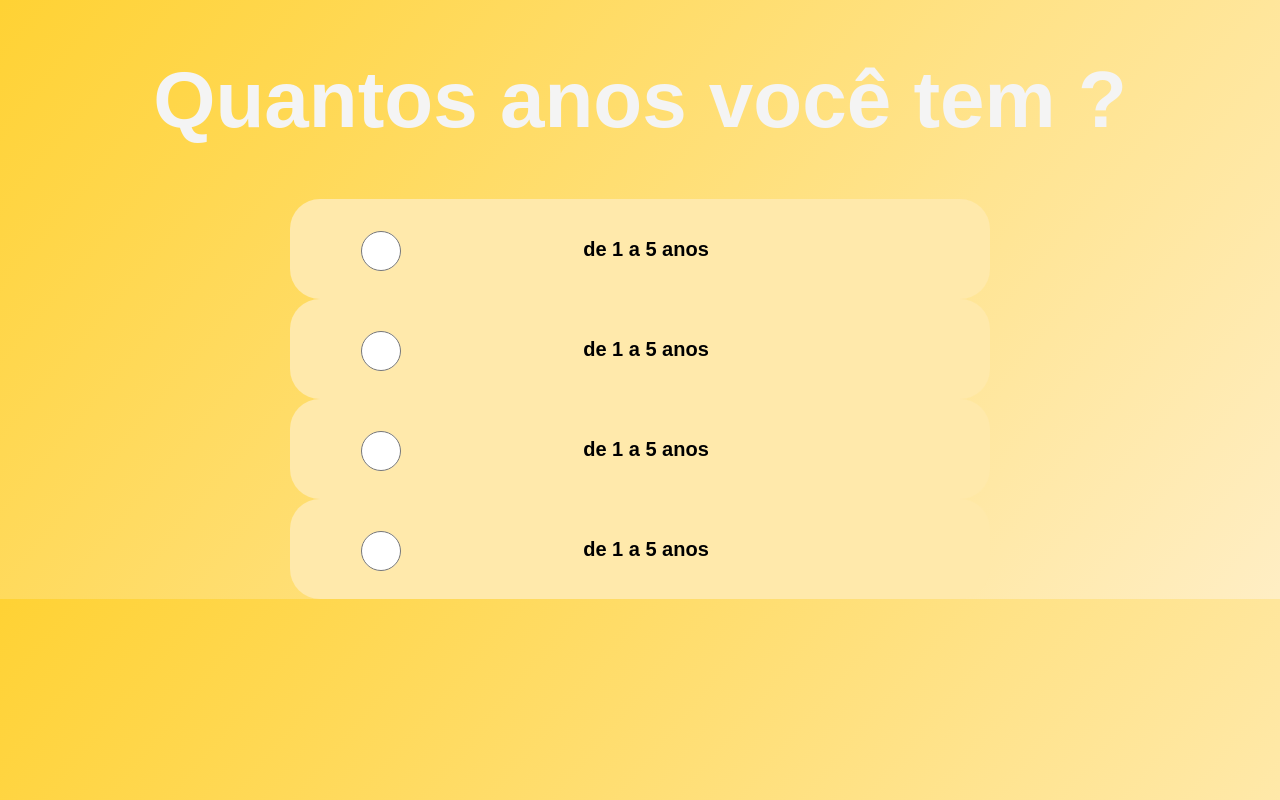
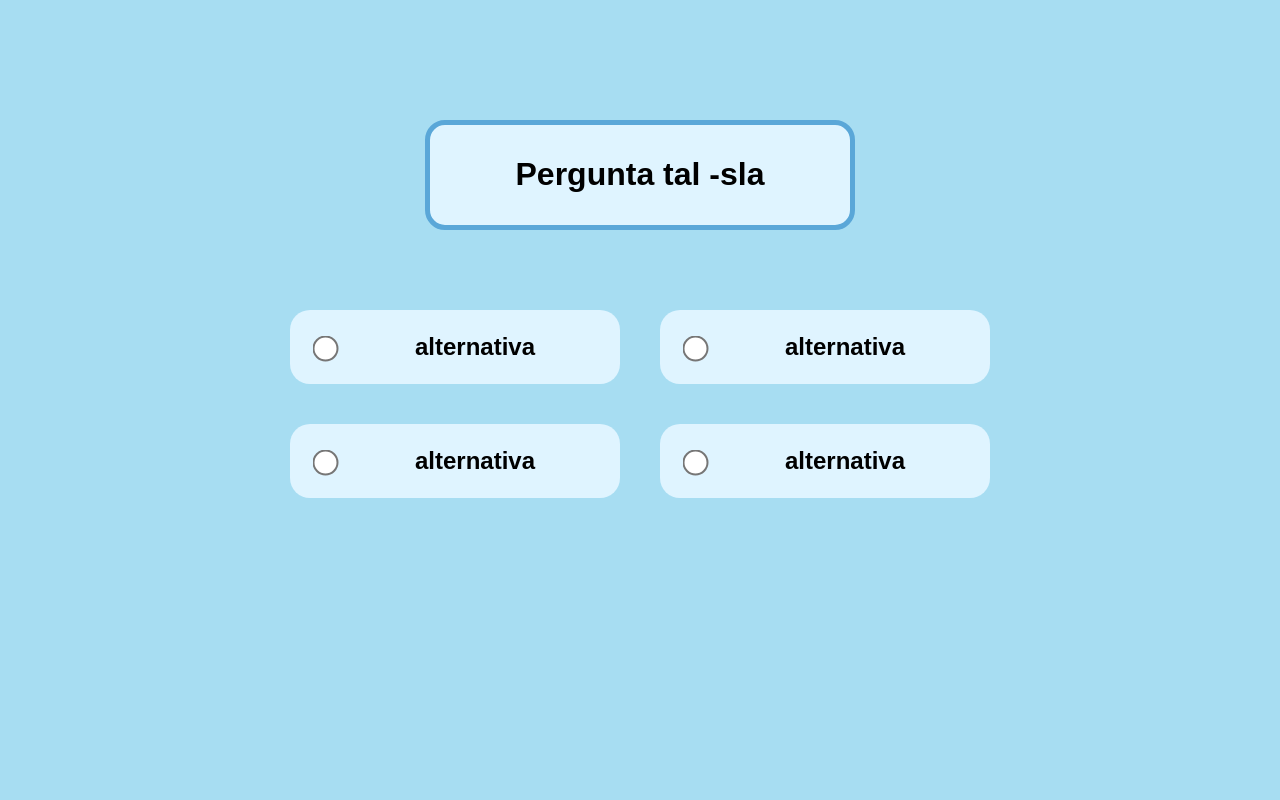
Before and after one commit to gabrielwouDev/Projeto_Quiz, a plain HTML site: page views/pergunta1.html in a window 1280 px wide. Drawn offline with Linux system fonts and the light colour scheme.

Commit message:
v1 da página de pergunta estilo rotomdex

```diff
--- a/css/css-perguntas/fundo.css
+++ b/css/css-perguntas/fundo.css
@@ -1,15 +1,6 @@
-body,html{
-    font-family: sans-serif;
+body{
     margin: 0;
     padding: 0;
+    font-family: sans-serif;
+    background-color: #a7ddf2;
 }
-
-body{
-    background-image: linear-gradient(130deg, #ffd234, #ffeec4);
-}
-
-h1{
-    color: #f4f4f4;
-    font-size: 80px;
-    justify-self: center;
-}
--- a/css/css-perguntas/main.css
+++ b/css/css-perguntas/main.css
@@ -1,26 +1,48 @@
 main{
     display: grid;
     justify-content: center;
-    align-items: center;
-    grid-template-columns: repeat(1);
-
+    margin-top: 15vh;
 }
 
 .caixa-pergunta{
-    border: none;
-    display:flex;
-    background-color: #ffe9ab;
-    border-radius: 30px;
-    width: 700px;
-    height: 100px;
-    align-items: center;
-    justify-content: space-between;
+    display: flex;
+    justify-content: center;
+    justify-self: center;
+    padding: 10px;
+    width: 50vh;
+    background-color: #dff4ff;
+    border: 5px solid #5aa7d8;
+    border-radius: 20px;
 }
 
-.caixa-pergunta h2{
-    margin-right:40%;
+.caixa-alternativas{
+    display: grid;
+    grid-template-columns: repeat(2, auto);
+    gap: 5vh 5vh;
+    justify-content: center;
+    margin-top: 10vh;
 }
-.caixa-pergunta input{
-    width: 160px;
-    height: 40px;
+
+.alternativa{
+    height: 8vh;
+    width: 25vw;
+    display: flex;
+    align-items: center;
+    background-color: #dff4ff;
+    border: 5px solid transparent;
+    border-radius: 20px;
+    transition: border-color 0.2s;
 }
+.alternativa h2{
+    flex-grow: 1;
+    margin:0;
+    text-align: center;
+}
+.alternativa:hover{
+    border-color: #5aa7d8;
+}
+
+.alternativa input{
+    margin-left: 3vh;
+    transform: scale(2);
+}
--- a/views/pergunta1.html
+++ b/views/pergunta1.html
@@ -5,27 +5,33 @@
     <meta name="viewport" content="width=device-width, initial-scale=1.0">
     <link rel="stylesheet" href="../css/css-perguntas/fundo.css">
     <link rel="stylesheet" href="../css/css-perguntas/main.css">
-    <title>Pergunta1</title>
+    <title>Pergunta 1</title>
 </head>
 <body>
-    <h1>Quantos anos você tem ?</h1>
-    <main>
-        <button class="caixa-pergunta">
-            <input type="radio" name="selecao">
-            <h2>de 1 a 5 anos</h2>
-        </button>
-        <button class="caixa-pergunta">
-            <input type="radio" name="selecao">
-            <h2>de 1 a 5 anos</h2>
-        </button>
-        <button class="caixa-pergunta">
-            <input type="radio" name="selecao">
-            <h2>de 1 a 5 anos</h2>
-        </button>
-        <button class="caixa-pergunta">
-            <input type="radio" name="selecao">
-            <h2>de 1 a 5 anos</h2>
-        </button>
-    </main>
+    <div class="fundo">
+        <main>
+            <div class="caixa-pergunta">
+                <h1>Pergunta tal -sla</h1>
+            </div>
+            <div class="caixa-alternativas">
+                <label class="alternativa">
+                    <input type="radio" name="escolha">
+                    <h2>alternativa</h2>
+                </label>
+                <label class="alternativa">
+                    <input type="radio" name="escolha">
+                    <h2>alternativa</h2>
+                </label>
+                <label class="alternativa">
+                    <input type="radio" name="escolha">
+                    <h2>alternativa</h2>
+                </label>
+                <label class="alternativa">
+                    <input type="radio" name="escolha">
+                    <h2>alternativa</h2>
+                </label>
+            </div>
+        </main>
+    </div>
 </body>
 </html>
```
